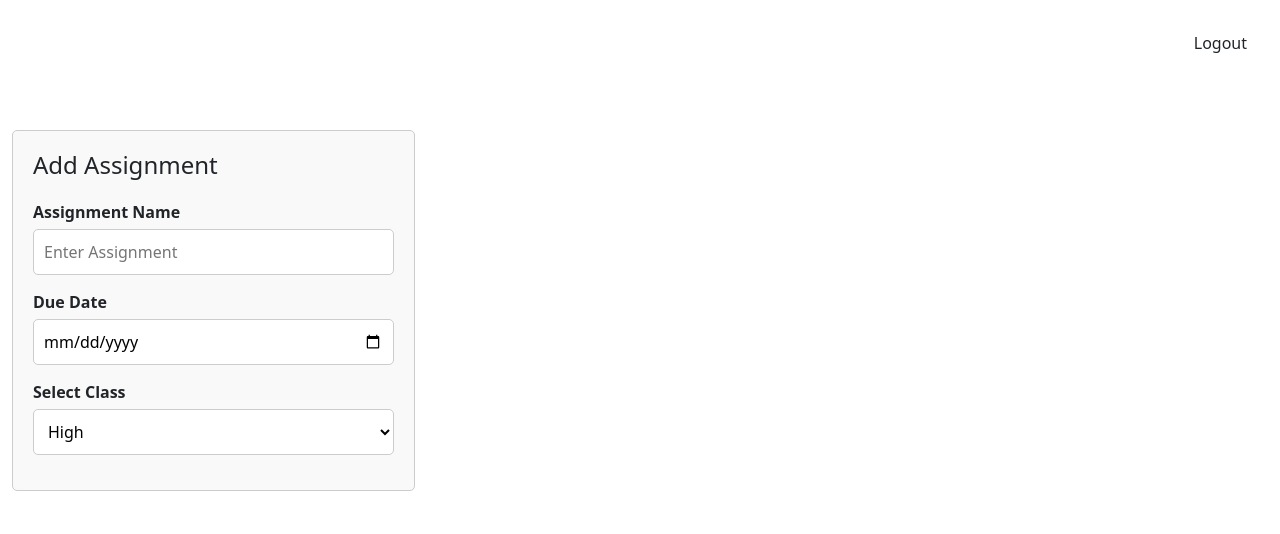
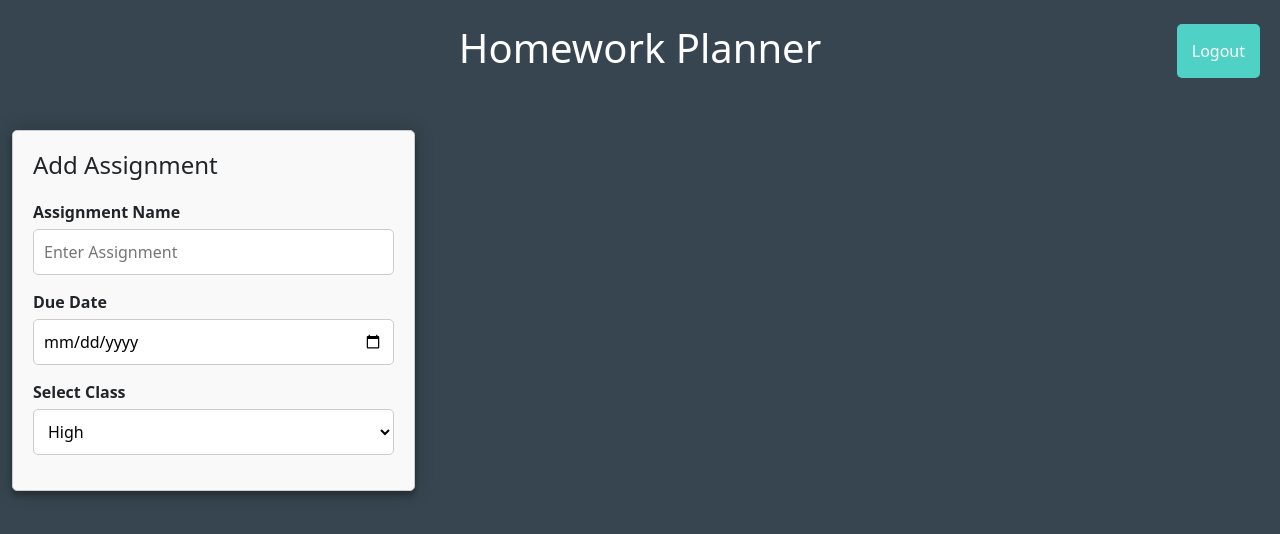
Before and after one commit to Gavinp14/HomeworkHelper, a React (Create React App) app in the folder client/: page /home in a window 1280 px wide. Shown: the top 534 px of the page. Built offline with nearby package versions, Linux system fonts and the light colour scheme.

Commit message:
ui changes

```diff
--- a/client/src/App.js
+++ b/client/src/App.js
@@ -1,4 +1,3 @@
-import "./App.css";
 import { useState, useEffect } from "react";
 import Home from "./pages/Home";
 import Signup from "./pages/Signup";
--- a/client/src/components/AddAssignment/addassignment.css
+++ b/client/src/components/AddAssignment/addassignment.css
@@ -14,6 +14,7 @@ body {
     border: 1px solid #ccc; /* Add a border */
     border-radius: 5px;
     background-color: #f9f9f9; /* Match the background color of the homepage */
+    box-shadow: 0 0 20px 0 rgba(0, 0, 0, 0.2), 0 5px 5px 0 rgba(0, 0, 0, 0.24);
   }
 
   /* Style for the headings */
--- a/client/src/index.css
+++ /dev/null
@@ -1,13 +0,0 @@
-body {
-  margin: 0;
-  font-family: -apple-system, BlinkMacSystemFont, 'Segoe UI', 'Roboto', 'Oxygen',
-    'Ubuntu', 'Cantarell', 'Fira Sans', 'Droid Sans', 'Helvetica Neue',
-    sans-serif;
-  -webkit-font-smoothing: antialiased;
-  -moz-osx-font-smoothing: grayscale;
-}
-
-code {
-  font-family: source-code-pro, Menlo, Monaco, Consolas, 'Courier New',
-    monospace;
-}
--- a/client/src/pages/Home/home.css
+++ b/client/src/pages/Home/home.css
@@ -1,13 +1,13 @@
 body{
-    background-color: #0077ff;
+    background-color: #36454f  !important;
 }
 
-.logout-button{
+.logout-button {
     position: fixed;
     top: 20px;
     right: 20px;
     padding: 15px;
-    margin-top: 20px;
+    margin-top: 15px;
     border-radius: 5px;
     border: none;
     background-color: #4fd1c5;
--- a/client/src/pages/Home/index.js
+++ b/client/src/pages/Home/index.js
@@ -25,7 +25,7 @@ const Home = () => {
   return (
     <div className="main-container">
       <h1 className="text-center text-white mt-4">Homework Planner</h1>
-      <button onClick={handleLogout} className="btn mt-1 logout-button">
+      <button onClick={handleLogout} className=" mt-1 logout-button">
         Logout
       </button>
       <div className="container-fluid">
```
Also changed, not shown: client/src/index.js (+5 -6 lines), client/src/App.css (deleted).
